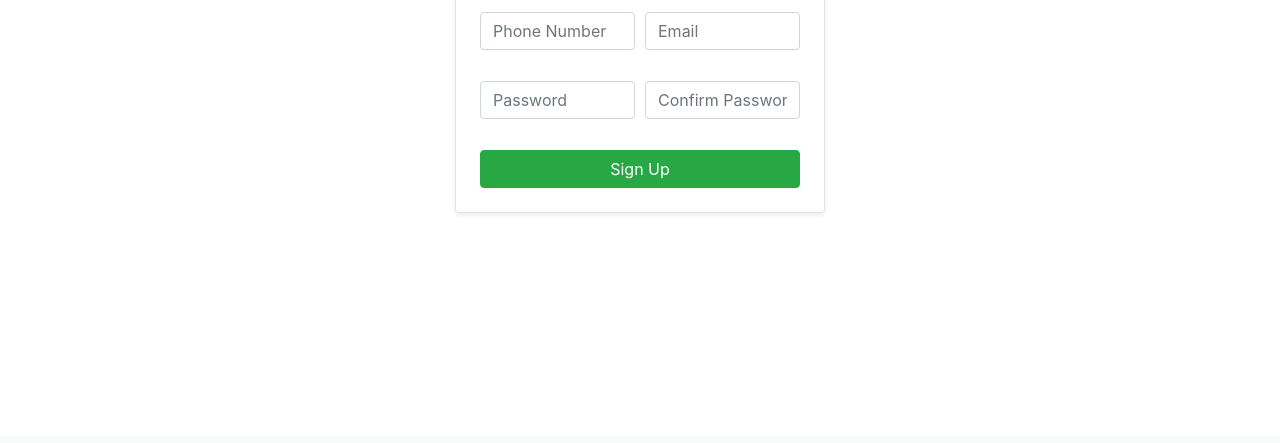
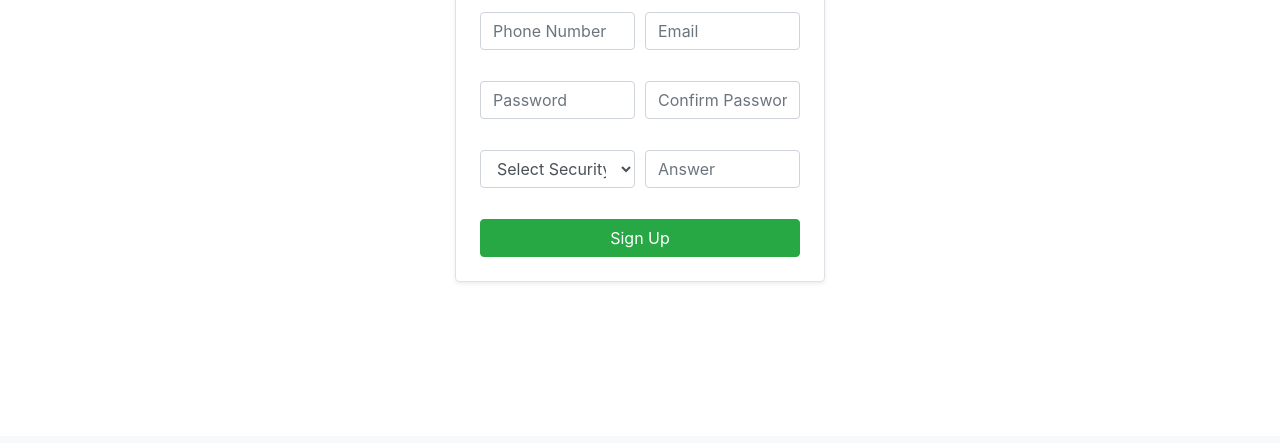
Before and after one commit to shamsu557/prof, a website: page signup.html in a window 1280 px wide. Shown: the part 248-691 px from the top of the page. Drawn offline with nearby package versions, Linux system fonts and the light colour scheme.

Commit message:
Add files via upload

```diff
--- a/signup.html
+++ b/signup.html
@@ -38,6 +38,20 @@
           <input type="password" id="confirmPassword" name="confirmPassword" class="form-control" placeholder="Confirm Password" required>
         </div>
       </div>
+      <div class="form-row">
+        <div class="form-group col-md-6">
+          <select class="form-control" id="securityQuestion" name="securityQuestion" required>
+            <option value="">Select Security Question</option>
+            <option value="mother_maiden_name">What is your mother's maiden name?</option>
+            <option value="first_pet">What was the name of your first pet?</option>
+            <option value="first_school">What was the name of your first school?</option>
+            <option value="favorite_teacher">Who was your favorite teacher?</option>
+          </select>
+        </div>
+        <div class="form-group col-md-6">
+          <input type="text" class="form-control" id="securityAnswer" name="securityAnswer" placeholder="Answer" required>
+        </div>
+    </div>
       <div id="message" class="alert alert-danger" style="display:none;"></div>
       <button type="submit" class="btn btn-success btn-block">Sign Up</button>
     </form>
```
